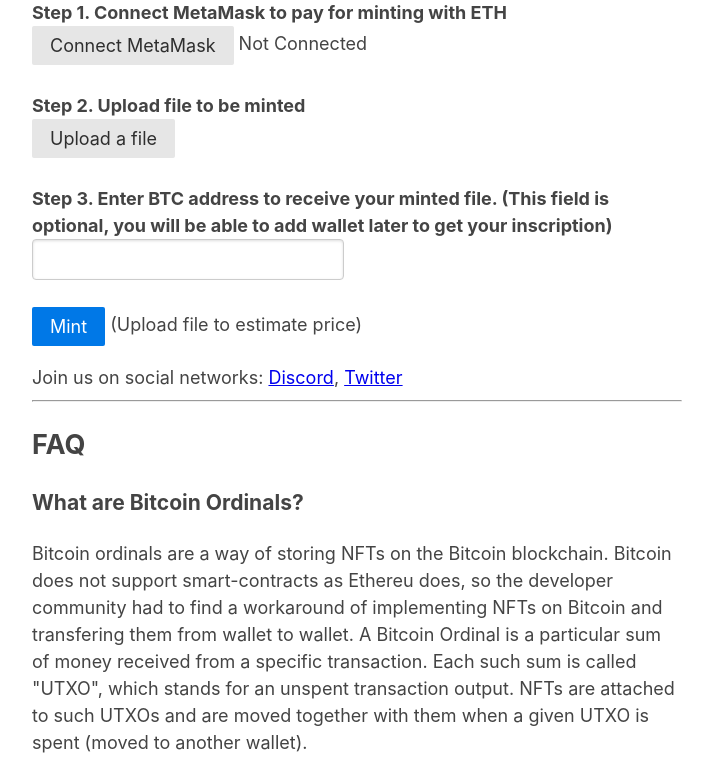
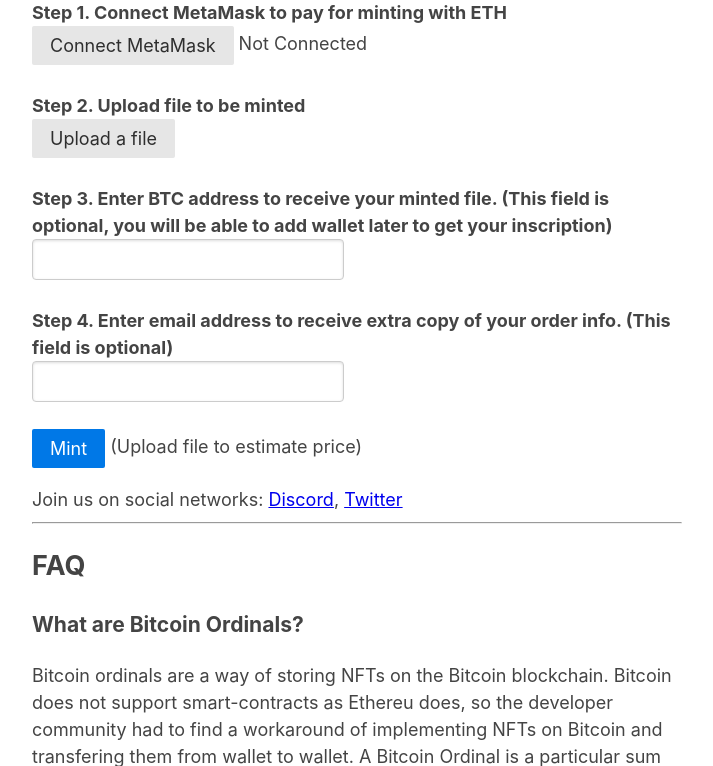
Before and after one commit to oqtacore-group/ordinals-minter, a FastAPI app: page / in a window 1280 px wide. Shown: the part 242-1008 px from the top of the page, without its empty margins (283-996 px from the left). Run offline with FastAPI, Linux system fonts and the light colour scheme; some libraries are stand-ins or nearby versions.

Commit message:
feat: Collect emails to send copy of order info

```diff
--- a/app/database.py
+++ b/app/database.py
@@ -36,6 +36,7 @@ class MintOrder(sqlmodel.SQLModel, table=True):
     receiver_eth_addr: str
     value_wei: str
     receiver_btc_addres: str
+    email: str
     status: str
     filesize_bytes: int
     fee_rate: int
--- a/main.py
+++ b/main.py
@@ -86,6 +86,7 @@ async def order(
     sender_wallet_addr: str = Form(),
     value_wei: str = Form(),
     receiver_btc_addres: Optional[str] = Form(''),
+    email: Optional[str] = Form(''),
 ):
     order_uuid = str(uuid.uuid4())
 
@@ -112,6 +113,7 @@ async def order(
             receiver_eth_addr=RECEIVER_ETH_ADDR,
             value_wei=value_wei,
             receiver_btc_addres=receiver_btc_addres,
+            email=email,
             status='CHECKING_PAYMENT',
             filesize_bytes=file.size,
             fee_rate=fee_rate,
--- a/templates/index.html
+++ b/templates/index.html
@@ -73,6 +73,13 @@
                 <br>
 
                 <div>
+                    <label for="email"><b>Step 4. Enter email address to receive extra copy of your order info. (This field is optional)</b></label>
+                    <br>
+                    <input id="email" type="text" name="email"/>
+                </div>
+                <br>
+
+                <div>
                     <button class="pure-button pure-button-primary" type="submit">Mint</button> <span id="price_tag">(Upload file to estimate price)</span>
                 </div>
             </form>
```
